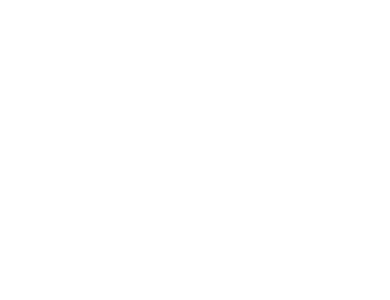
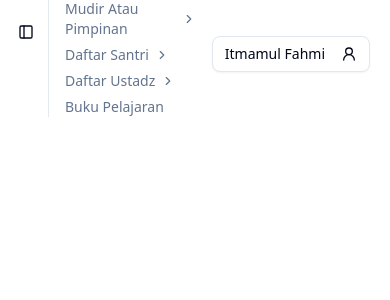
Before and after one commit to fahmiitmamul/darul-hikam-frontend, a Next.js app: page /buku-pelajaran in a window 390 px wide. Shown: the top 300 px of the page. Built offline with nearby package versions, Linux system fonts and the light colour scheme.

Commit message:
update frontend

```diff
--- a/app/(buku-pelajaran)/buku-pelajaran/page.jsx
+++ b/app/(buku-pelajaran)/buku-pelajaran/page.jsx
@@ -1,3 +1,15 @@
+import AppHeader from "@/components/app-header";
+import Sidebar from "@/components/sidebar-wrapper";
+
 export default function BukuPelajaran() {
-  return <div></div>;
+  return (
+    <Sidebar>
+      <div className="flex flex-col w-full">
+        {/* Header */}
+        <div className="w-full">
+          <AppHeader />
+        </div>
+      </div>
+    </Sidebar>
+  );
 }
--- a/app/(kelembagaan)/mudir-atau-pimpinan/page.jsx
+++ b/app/(kelembagaan)/mudir-atau-pimpinan/page.jsx
@@ -1,3 +1,9 @@
+import Sidebar from "@/components/sidebar-wrapper";
+
 export default function MudirAtauPimpinan() {
-  return <div>Mudir Atau Pimpinan</div>;
+  return (
+    <div>
+      <Sidebar />
+    </div>
+  );
 }
--- a/app/(kelembagaan)/profil/page.jsx
+++ b/app/(kelembagaan)/profil/page.jsx
@@ -1,3 +1,9 @@
+import Sidebar from "@/components/sidebar-wrapper";
+
 export default function Profil() {
-  return <div>Profil</div>;
+  return (
+    <div>
+      <Sidebar />
+    </div>
+  );
 }
--- a/app/(santri)/daftar-santri/page.jsx
+++ b/app/(santri)/daftar-santri/page.jsx
@@ -1,3 +1,9 @@
+import Sidebar from "@/components/sidebar-wrapper";
+
 export default function DaftarSantri() {
-  return <div>Daftar Santri</div>;
+  return (
+    <div>
+      <Sidebar />
+    </div>
+  );
 }
--- a/app/(ustadz)/daftar-ustadz/page.jsx
+++ b/app/(ustadz)/daftar-ustadz/page.jsx
@@ -1,3 +1,9 @@
+import Sidebar from "@/components/sidebar-wrapper";
+
 export default function DaftarUstadz() {
-  return <div>Daftar Ustadz</div>;
+  return (
+    <div>
+      <Sidebar />
+    </div>
+  );
 }
--- a/components/app-header.jsx
+++ b/components/app-header.jsx
@@ -21,7 +21,8 @@ import {
   DropdownMenuTrigger,
 } from "@/components/ui/dropdown-menu";
 import { User2 } from "lucide-react";
-import { useState } from "react";
+import { useState, useEffect } from "react";
+import { DynamicBreadcrumb } from "./dynamic-breadcrumbs";
 
 export default function AppHeader() {
   const { setTheme, theme } = useTheme();
@@ -32,19 +33,22 @@ export default function AppHeader() {
     setMounted(true);
   }, []);
 
+  const breadcrumbItems = [
+    { label: "Dashboard", href: "/" },
+    { label: "Profil", href: "/profil" },
+    { label: "Mudir Atau Pimpinan", href: "/mudir-atau-pimpinan" },
+    { label: "Daftar Santri", href: "/daftar-santri" },
+    { label: "Daftar Ustadz", href: "/daftar-ustadz" },
+    { label: "Buku Pelajaran", href: "/buku-pelajaran" },
+  ];
+
   return (
     <header className="sticky top-0 z-50 flex h-16 shrink-0 items-center gap-2 transition-[width,height] ease-linear group-has-[[data-collapsible=icon]]/sidebar-wrapper:h-12">
       <div className="w-full flex justify-between">
         <div className="flex items-center gap-2 px-4">
           <SidebarTrigger className="-ml-1" />
           <Separator orientation="vertical" className="mr-2 h-4" />
-          <Breadcrumb>
-            <BreadcrumbList>
-              <BreadcrumbItem className="hidden md:block">
-                <BreadcrumbLink href="/">Dashboard</BreadcrumbLink>
-              </BreadcrumbItem>
-            </BreadcrumbList>
-          </Breadcrumb>
+          <DynamicBreadcrumb items={breadcrumbItems} />
         </div>
         <div className="flex flex-wrap gap-2 mr-5">
           <div>
--- /dev/null
+++ b/components/dynamic-breadcrumbs.jsx
@@ -0,0 +1,26 @@
+import {
+  Breadcrumb,
+  BreadcrumbItem,
+  BreadcrumbLink,
+  BreadcrumbList,
+  BreadcrumbSeparator,
+} from "@/components/ui/breadcrumb";
+
+export function DynamicBreadcrumb({ items }) {
+  return (
+    <Breadcrumb>
+      <BreadcrumbList>
+        {items.map((item, index) => (
+          <BreadcrumbItem key={index}>
+            {item.href ? (
+              <BreadcrumbLink href={item.href}>{item.label}</BreadcrumbLink>
+            ) : (
+              <span className="text-muted-foreground">{item.label}</span>
+            )}
+            {index < items.length - 1 && <BreadcrumbSeparator />}
+          </BreadcrumbItem>
+        ))}
+      </BreadcrumbList>
+    </Breadcrumb>
+  );
+}
```
